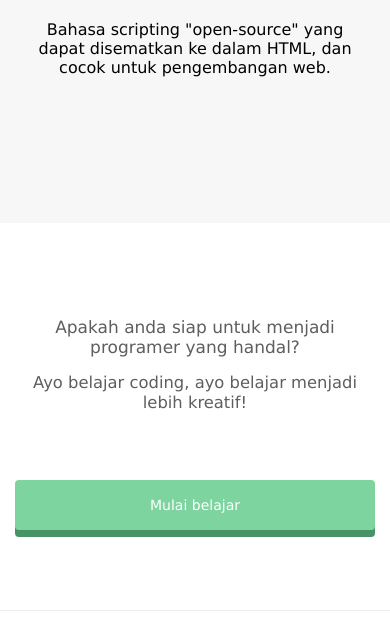
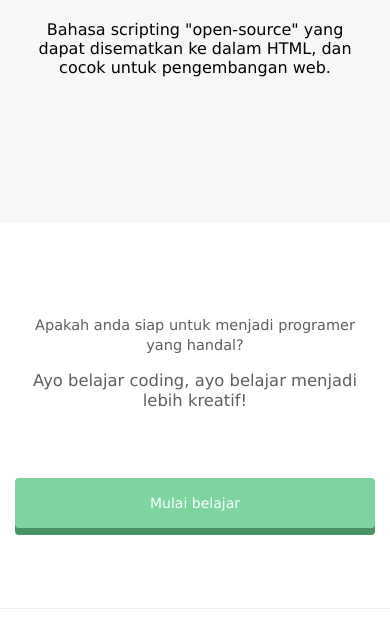
Before and after one commit to HikmatulKhs/latihan-progate, a plain HTML site: page index.html in a window 390 px wide. Shown: the part 2659-3276 px from the top of the page. Drawn offline with Linux system fonts and the light colour scheme.

Commit message:
Update responsive.css

```diff
--- a/responsive.css
+++ b/responsive.css
@@ -58,7 +58,7 @@
   }
 
   .message-wrapper h2 {
-    font-size: 17px;
+    font-size: 14.5px;
     line-height: 20px;
   }
 
```
